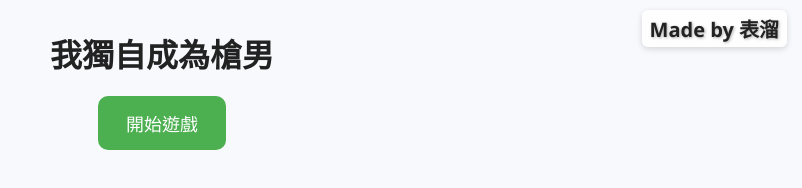
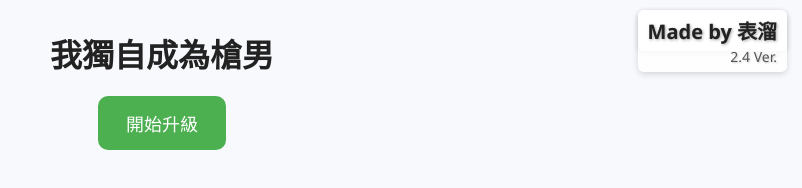
Before and after one commit to elw999/soloaimtrain, a plain HTML site: page index.html in a window 1280 px wide. Shown: the whole page, without its empty margins (478-1280 px from the left). Drawn offline with nearby package versions, Linux system fonts and the light colour scheme.

Commit message:
Add files via upload

```diff
--- a/index.html
+++ b/index.html
@@ -10,7 +10,7 @@
 <body>
   <h1>我獨自成為槍男</h1>
 
-  <button id="startGameBtn">開始遊戲</button>
+  <button id="startGameBtn">開始升級</button>
 
   <div id="mainContainer">
     <section id="gameArea">
@@ -37,5 +37,9 @@
 <div id="credit">Made by 表溜</div>
 
   <script src="script.js"></script>
+<div id="credit">
+  <div>Made by 表溜</div>
+  <div class="version">2.4 Ver.</div>
+</div>
 </body>
 </html>
--- a/style.css
+++ b/style.css
@@ -152,3 +152,31 @@ canvas#progressChart {
   box-shadow: 0 2px 6px rgba(0,0,0,0.15);
   font-family: "Segoe UI", Tahoma, Geneva, Verdana, sans-serif;
 }
+#credit {
+  position: fixed;
+  top: 10px;
+  right: 15px;
+  font-weight: 700;
+  color: #222;
+  user-select: none;
+  z-index: 1000;
+  background: rgba(255, 255, 255, 0.8);
+  padding: 6px 10px;
+  border-radius: 6px;
+  box-shadow: 0 2px 6px rgba(0,0,0,0.15);
+  font-family: "Segoe UI", Tahoma, Geneva, Verdana, sans-serif;
+  text-align: right;
+  text-shadow: 1px 1px 3px rgba(0,0,0,0.3);
+}
+
+#credit > div:first-child {
+  font-size: 20px;
+  margin-bottom: 2px;
+}
+
+#credit .version {
+  font-size: 14px;
+  font-weight: 500;
+  color: #555;
+  text-shadow: 1px 1px 2px rgba(0,0,0,0.2);
+}
```
Also changed, not shown: 1 other file.
